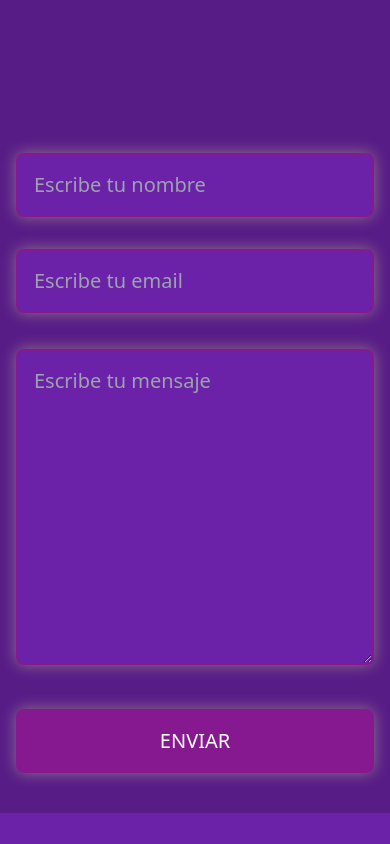
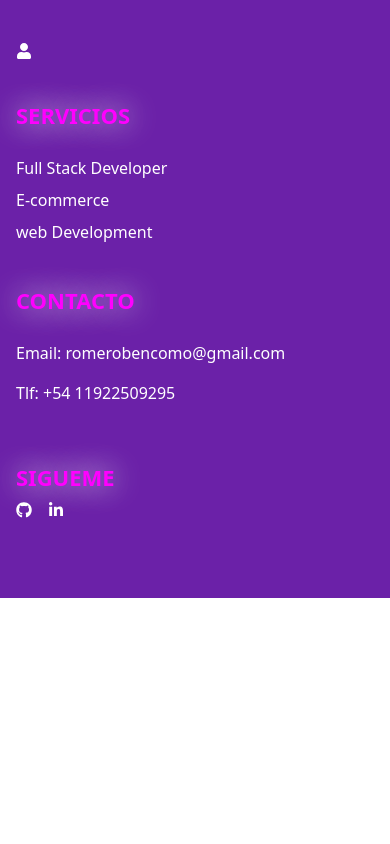
Before and after one commit to Maryxale/Mi_porfolio, a React (Vite) app: page / in a window 390 px wide. Shown: the part 5220-6064 px from the top of the page. After the commit the page ends 5818 px from the top, so only its background shows below. Built offline with nearby package versions, Linux system fonts and the light colour scheme.

Commit message:
Listo mi porfolio

```diff
--- a/src/App.jsx
+++ b/src/App.jsx
@@ -3,7 +3,6 @@ import Banner from "./components/banner/Banner";
 import About from "./components/about/About";
 import Service from "./components/service/Service";
 import Projects from "./components/projects/Projects";
-import Contact from "./components/contact/Contact";
 import Footer from "./components/footer/Footer";
 import { useEffect, useState } from "react";
 import { BallTriangle } from "react-loader-spinner";
@@ -38,7 +37,6 @@ function App() {
           <About />
           <Service />
           <Projects />
-          <Contact />
           <Footer />
         </div>
       )}
--- a/src/components/banner/Banner.jsx
+++ b/src/components/banner/Banner.jsx
@@ -14,7 +14,10 @@ const Banner = () => {
     });
   }, []);
   return (
-    <div className="lg:px-56 px-10 lg:py-0 py-20 text-center gap-5 lg:text-start flex lg:flex-row flex-col-reverse justify-between lg:gap-28 items-center">
+    <div
+      id="Home"
+      className="lg:px-56 px-10 lg:py-0 py-20 text-center gap-5 lg:text-start flex lg:flex-row flex-col-reverse justify-between lg:gap-28 items-center"
+    >
       <div className="h-full lg:py-40 flex flex-col justify-center lg:items-start items-center text-white">
         <h1
           data-aos="fade-right"
--- a/src/components/contact/Contact.jsx
+++ /dev/null
@@ -1,45 +0,0 @@
-const Contact = () => {
-  return (
-    <div
-      id="Contact"
-      className="p-4  lg:p-20 flex flex-col items-center justify-center "
-    >
-      <h1
-        data-aos="fade-left"
-        className="text-[52px] font-semibold mb-20 leading-normal uppercase text-fuchsia-500"
-      >
-        Contactame
-      </h1>
-      <form action="" className="flex flex-col gap-2 lg:w-1/2">
-        <div className="lg:flex  gap-9">
-          <input
-            className="w-full lg:my-3 my-4 rounded-lg bg-Purple-800 p-4 border-2 border-fuchsia-800 b_glow text-xl text-Purple-500"
-            placeholder="Escribe tu nombre"
-            type="text"
-          />
-          <input
-            className="w-full lg:my-3 my-4 rounded-lg bg-Purple-800 p-4 border-2 border-fuchsia-800 b_glow text-xl text-Purple-500"
-            placeholder="Escribe tu email"
-            type="text"
-          />
-        </div>
-        <textarea
-          className="w-full my-3 rounded-lg bg-Purple-800 p-4 border-2 border-fuchsia-800 b_glow text-xl text-Purple-500"
-          placeholder="Escribe tu mensaje"
-          name=""
-          id=""
-          cols="20"
-          rows="10"
-        ></textarea>
-        <button
-          className="neno-button shadow-xl hover:shadow-fuchsia-800/50 text-white border-2 border-fuchsia-800 bg-fuchsia-800 hover:bg-Purple-900 rounded-lg py-4 px-8 my-6 uppercase relative overflow-hidden b_glow text-xl text-bold"
-          type="submit"
-        >
-          Enviar
-        </button>
-      </form>
-    </div>
-  );
-};
-
-export default Contact;
--- a/src/components/nav/Nav.jsx
+++ b/src/components/nav/Nav.jsx
@@ -35,11 +35,11 @@ const Nav = () => {
               Projects
             </li>
           </Link>
-          <Link spy={true} smooth={true} to="Contact">
+          {/* <Link spy={true} smooth={true} to="Contact">
             <li className="my-4 py-4 border-b border-Purple-800 hover:bg-Purple-800 hover:rounded">
               Contact
             </li>
-          </Link>
+          </Link> */}
         </ul>
       </div>
     </>
@@ -75,11 +75,11 @@ const Nav = () => {
                   Projects
                 </li>
               </Link>
-              <Link spy={true} smooth={true} to="Contact">
+              {/* <Link spy={true} smooth={true} to="Contact">
                 <li className="hover:text-fuchsia-600 transition border-b-2 border-Purple-900 hover:border-fuchsia-600 cursor-pointer">
                   Contact
                 </li>
-              </Link>
+              </Link> */}
             </ul>
           </div>
         </div>
```
